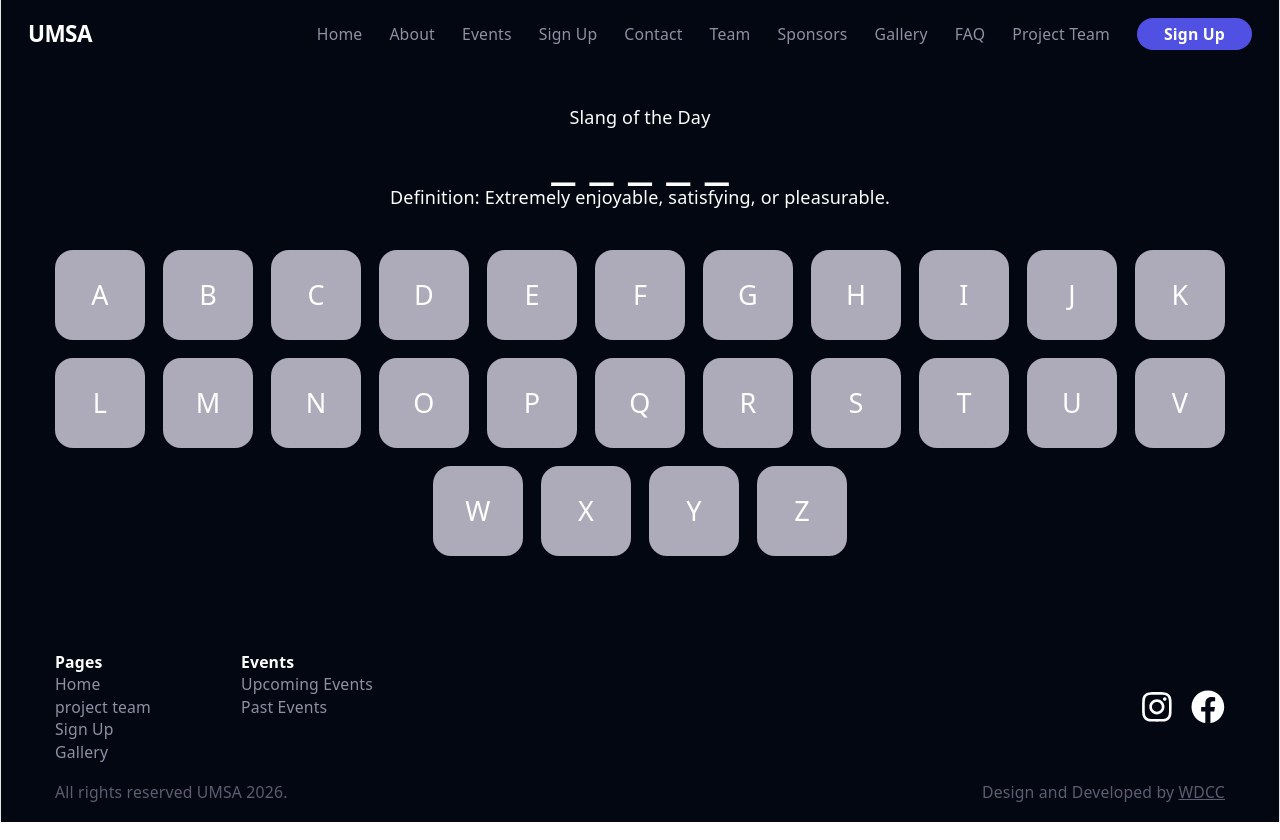
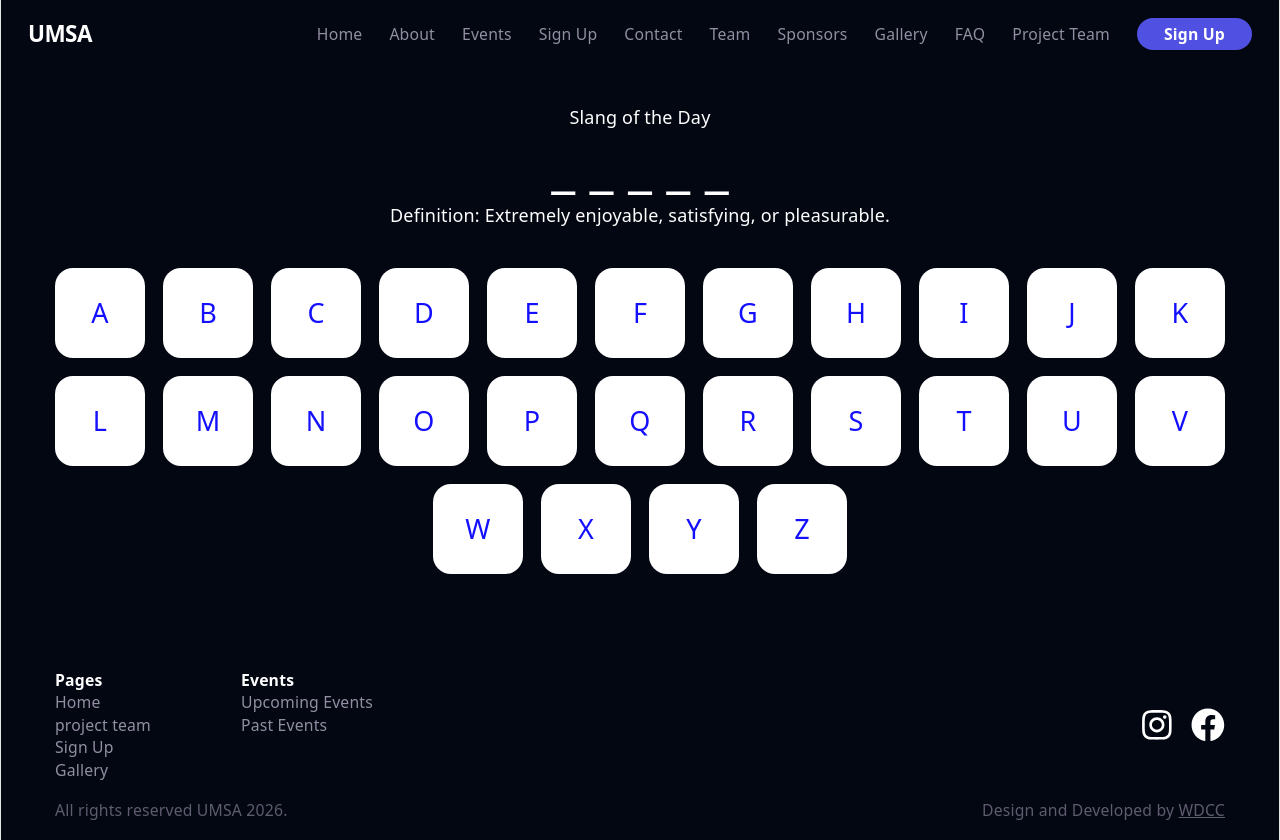
Before and after one commit to UoaWDCC/umsa, a React (Vite) app in the folder client/: page /slang-of-the-day in a window 1280 px wide. Built offline with nearby package versions, Linux system fonts and the light colour scheme.

Commit message:
style: change option bg and text colors

```diff
--- a/client/src/pages/SoD.tsx
+++ b/client/src/pages/SoD.tsx
@@ -27,14 +27,14 @@ export default function SoD() {
   return (
     <>
       <h1>Slang of the Day</h1>
-      <p className="text-5xl">{maskedWordSpaced}</p>
-      <p>Definition: {randomEntry.definition}</p>
+      <p className="text-5xl mt-2">{maskedWordSpaced}</p>
+      <p className="mt-2">Definition: {randomEntry.definition}</p>
       <div className="flex flex-wrap m-5 p-4 gap-4 justify-center mx-auto">
         {alphabet.map((letter) => {
           const isGuessed = guessedLetters.includes(letter);
           const isCorrect = targetWord.includes(letter);
 
-          const tileColor = !isGuessed ? "bg-gray-300" : isCorrect ? "bg-green-400" : "bg-red-400";
+          const tileColor = !isGuessed ? "bg-white" : isCorrect ? "bg-green-400" : "bg-red-400";
 
 
         return (
@@ -49,7 +49,7 @@ export default function SoD() {
             onClick={() => handleGuess(letter)}
             tabIndex={0}
             >
-              <p className="text-2xl">
+              <p className="text-2xl text-[#140fff]">
                 {letter}
               </p>
             </div>
```
